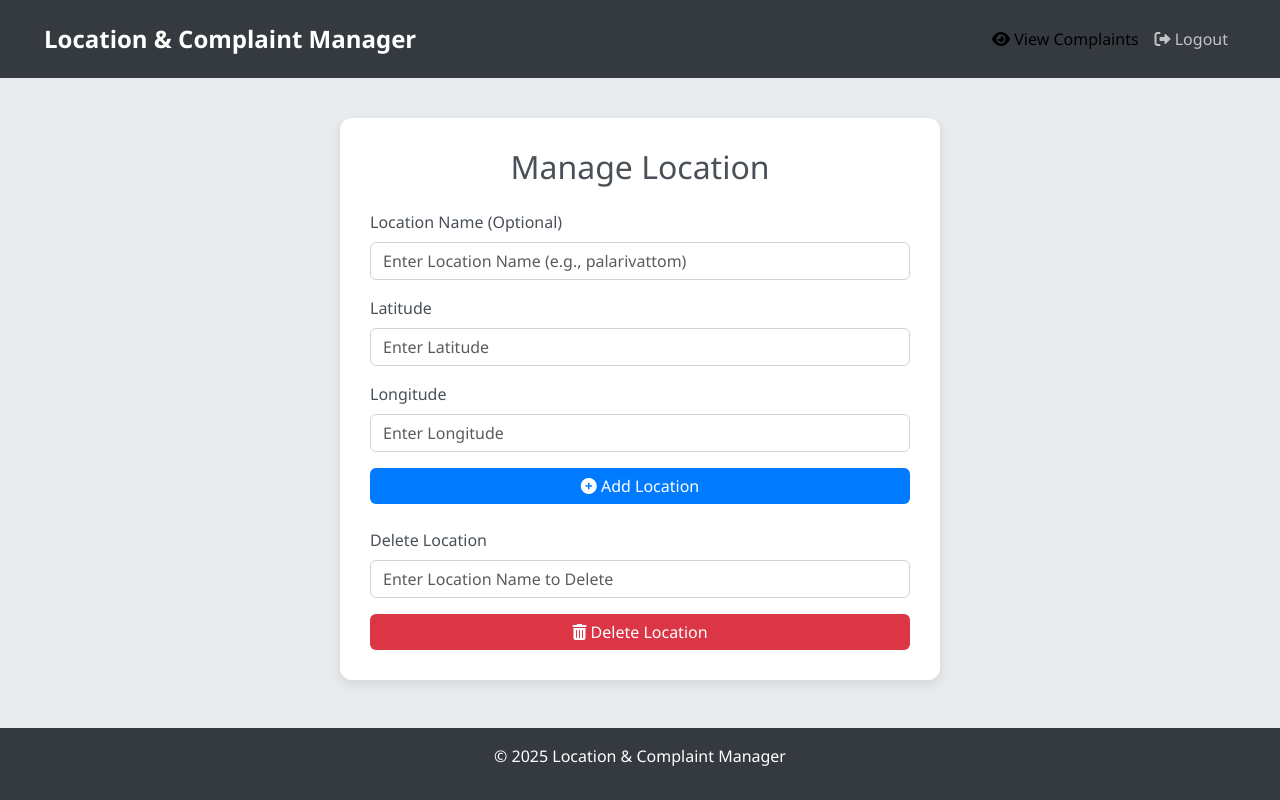
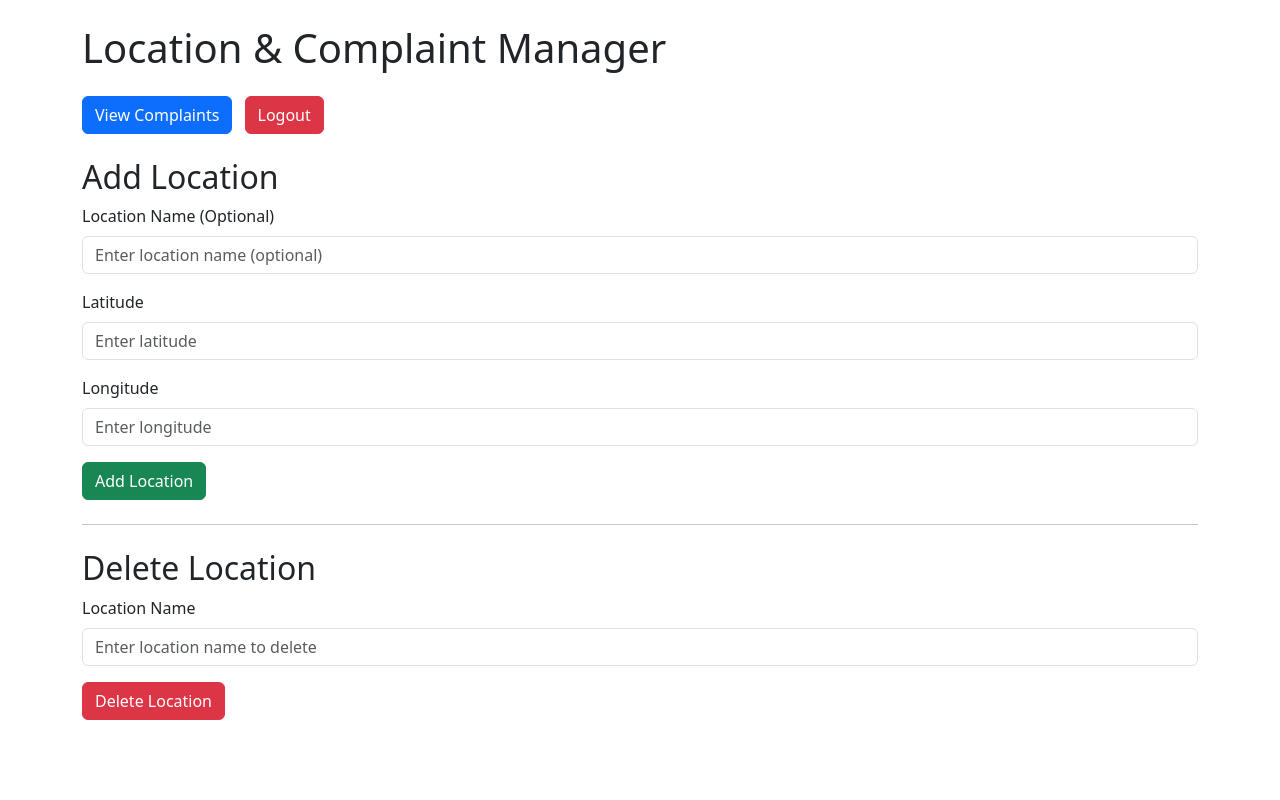
Before and after one commit to SARATH-SANTHOSH/pothHole, a Flask app: page /update_location in a window 1280 px wide. Run offline with Flask 3, Linux system fonts and the light colour scheme; the visitor is signed in with stand-in values (Sample User, id 1).

Commit message:
updated with notoficationt

```diff
--- a/app.py
+++ b/app.py
@@ -1,21 +1,17 @@
 from flask import Flask, render_template, request, redirect, url_for, flash, session
 from firebase_admin import credentials, firestore, initialize_app
 from werkzeug.security import generate_password_hash, check_password_hash
-import uuid
 import os
 import sys
 sys.path.append(os.path.dirname(os.path.abspath(__file__)))
-
 from dotenv import load_dotenv
+import firebase_admin
 
 # Flask app setup
 app = Flask(__name__)
 app.secret_key = 'your_secret_key'
 
 # Firestore setup
-import firebase_admin
-from firebase_admin import credentials
-
 load_dotenv()
 
 cred = credentials.Certificate({
@@ -31,13 +27,14 @@ cred = credentials.Certificate({
     "client_x509_cert_url": os.getenv("FIREBASE_CLIENT_CERT_URL")
 })
 
-firebase_admin.initialize_app(cred)
+if not firebase_admin._apps:
+    firebase_admin.initialize_app(cred)
+
 db = firestore.client()
-users_collection = db.collection('users')  # Firestore collection for user data
-coordinates_collection = db.collection('Coordinates')  # Firestore collection for latitude and longitude
-complaints_collection = db.collection('Complaints')  # Firestore collection for complaints
+users_collection = db.collection('users')
+coordinates_collection = db.collection('Coordinates')
+complaints_collection = db.collection('Complaints')
 
-# Routes
 @app.route('/')
 def landing_page():
     return render_template('landing.html')
@@ -66,21 +63,18 @@ def report_complaint():
 
     return redirect(url_for('landing_page'))
 
-
-
 @app.route('/view_complaints')
 def view_complaints():
     if 'username' not in session:
         return redirect(url_for('admin_login'))
 
-    # Get only unresolved complaints
     complaints_ref = db.collection('Complaints')
     complaints = complaints_ref.where('status', '!=', 'completed').stream()
 
     complaints_list = []
     for complaint in complaints:
         complaint_data = complaint.to_dict()
-        complaint_data['id'] = complaint.id  # Store document ID for marking as completed
+        complaint_data['id'] = complaint.id
         complaints_list.append(complaint_data)
 
     return render_template('complaints.html', complaints=complaints_list)
@@ -104,7 +98,6 @@ def mark_completed():
 
     return redirect(url_for('view_complaints'))
 
-
 @app.route('/admin_login', methods=['GET', 'POST'])
 def admin_login():
     if request.method == 'POST':
@@ -118,8 +111,10 @@ def admin_login():
             return redirect(url_for('update_location'))
         else:
             flash('Invalid username or password', 'danger')
+            return redirect(url_for('landing_page'))  # Redirect to landing page
 
     return render_template('login.html')
+
 
 @app.route('/signup', methods=['GET', 'POST'])
 def signup():
@@ -150,55 +145,46 @@ def update_location():
     }
 
     if request.method == 'POST':
-        # Get the name from the form (if provided)
         name = request.form.get('name')
 
-        # If no name is provided, use the last name from the session
         if not name:
             name = session.get('last_location_name')
-            if not name:
-                flash('Please enter a location name for the first submission.', 'danger')
-                return redirect(url_for('update_location'))
+
+        if not name:
+            flash('Please enter a location name for the first submission.', 'danger')
+            return render_template('update_location.html', form_data=form_data)
 
         latitude = request.form['latitude']
         longitude = request.form['longitude']
 
-        # Check if a document for this name already exists
         name_doc_ref = coordinates_collection.document(name)
         name_doc = name_doc_ref.get()
 
         if name_doc.exists:
-            # If the document exists, get the last suffix and increment it
             last_suffix = name_doc.to_dict().get('last_suffix', 0)
             new_suffix = last_suffix + 1
         else:
-            # If the document doesn't exist, start with suffix 1
             new_suffix = 1
 
-        # Create the new document name with the incremented suffix
         new_doc_name = f"{name}_{new_suffix}"
 
         try:
-            # Create a new document with the unique name
             coordinates_collection.document(new_doc_name).set({
-                'name': new_doc_name,  # Store the full name
+                'name': new_doc_name,
                 'location': f"{latitude},{longitude}"
             })
 
-            # Update the last_suffix for the location name
             name_doc_ref.set({'last_suffix': new_suffix}, merge=True)
-
-            # Store the last used name in the session
             session['last_location_name'] = name
 
             flash(f'Location updated successfully as {new_doc_name}!', 'success')
 
-            # Repopulate form data
             form_data = {
                 'name': name,
                 'latitude': latitude,
                 'longitude': longitude
             }
+
         except Exception as e:
             flash(f'Error: {str(e)}', 'danger')
 
@@ -210,28 +196,25 @@ def delete_location():
         return redirect(url_for('admin_login'))
 
     if request.method == 'POST':
-        name = request.form.get('name')  # Get the name from the form
+        name = request.form.get('name')
 
         if not name:
             flash('Please enter a location name to delete.', 'danger')
             return redirect(url_for('update_location'))
 
         try:
-            # Query Firestore for documents with the given prefix
             docs = coordinates_collection.where('name', '>=', name).where('name', '<=', name + '\uf8ff').stream()
-
-            # Delete all matching documents
             deleted_count = 0
             for doc in docs:
                 doc.reference.delete()
                 deleted_count += 1
 
-            # Also delete the document tracking the last suffix (if it exists)
             name_doc_ref = coordinates_collection.document(name)
             if name_doc_ref.get().exists:
                 name_doc_ref.delete()
 
             flash(f'Successfully deleted {deleted_count} documents with prefix "{name}".', 'success')
+
         except Exception as e:
             flash(f'Error: {str(e)}', 'danger')
 
--- a/templates/update_location.html
+++ b/templates/update_location.html
@@ -3,155 +3,65 @@
 <head>
     <meta charset="UTF-8">
     <meta name="viewport" content="width=device-width, initial-scale=1.0">
-    <title>Manage Locations & Complaints</title>
-    <!-- Font Awesome for icons -->
-    <link rel="stylesheet" href="https://cdnjs.cloudflare.com/ajax/libs/font-awesome/6.0.0-beta3/css/all.min.css">
+    <title>Location & Complaint Manager</title>
     <!-- Bootstrap CSS -->
-    <link href="https://cdn.jsdelivr.net/npm/bootstrap@5.3.0-alpha1/dist/css/bootstrap.min.css" rel="stylesheet">
-    <style>
-        body {
-            background-color: #e9ecef; /* Light gray background */
-            font-family: 'Segoe UI', Tahoma, Geneva, Verdana, sans-serif; /* Modern font */
-            color: #495057; /* Dark gray text */
-            min-height: 100vh; /* Ensure full height */
-            display: flex;
-            flex-direction: column;
-        }
-        .container {
-            background-color: #fff; /* White container */
-            border-radius: 12px; /* Rounded corners */
-            box-shadow: 0 4px 12px rgba(0, 0, 0, 0.1); /* Soft shadow */
-            padding: 30px;
-            width: 100%;
-            max-width: 600px; /* Increased max width */
-            margin: 20px auto; /* Center the container */
-        }
-        .navbar {
-            background-color: #343a40; /* Dark background */
-            color: white;
-            padding: 1rem 2rem;
-            margin-bottom: 20px;
-            border-radius: 0;
-        }
-        .navbar-brand {
-            font-size: 1.5rem;
-            font-weight: bold;
-            color: white !important;
-        }
-        .navbar-nav .nav-link {
-            color: rgba(255, 255, 255, 0.7);
-            transition: color 0.2s;
-        }
-        .navbar-nav .nav-link:hover {
-            color: white;
-        }
-        .btn-primary {
-            background-color: #007bff;
-            border: none;
-            transition: background-color 0.3s ease;
-        }
-        .btn-primary:hover {
-            background-color: #0056b3;
-        }
-        .btn-danger {
-            background-color: #dc3545;
-            border: none;
-            transition: background-color 0.3s ease;
-        }
-        .btn-danger:hover {
-            background-color: #c82333;
-        }
-        .btn-secondary {
-            background-color: #6c757d;
-            border: none;
-            transition: background-color 0.3s ease;
-        }
-        .btn-secondary:hover {
-            background-color: #5a6268;
-        }
-        .form-control {
-            border-radius: 6px;
-            border: 1px solid #ced4da;
-        }
-        .form-control:focus {
-            border-color: #80bdff;
-            box-shadow: 0 0 0 0.2rem rgba(0, 123, 255, 0.25);
-        }
-        footer {
-            background-color: #343a40;
-            color: white;
-            text-align: center;
-            padding: 1rem;
-            margin-top: auto;
-        }
-    </style>
+    <link href="https://cdn.jsdelivr.net/npm/bootstrap@5.3.0-alpha3/dist/css/bootstrap.min.css" rel="stylesheet">
 </head>
 <body>
-    <!-- Navigation Bar -->
-    <nav class="navbar navbar-expand-lg">
-        <div class="container-fluid">
-            <a class="navbar-brand" href="#">Location & Complaint Manager</a>
-            <div class="d-flex">
-                <ul class="navbar-nav me-auto mb-2 mb-lg-0">
-                    <li class="nav-item">
-                        <a class="nav-link active" aria-current="page" href="{{ url_for('view_complaints') }}">
-                            <i class="fas fa-eye"></i> View Complaints
-                        </a>
-                    </li>
-                    <li class="nav-item">
-                        <a class="nav-link" href="/logout">
-                            <i class="fas fa-sign-out-alt"></i> Logout
-                        </a>
-                    </li>
-                </ul>
-            </div>
+    <div class="container mt-4">
+        <!-- Flash Messages -->
+        {% with messages = get_flashed_messages(with_categories=true) %}
+            {% if messages %}
+                <div>
+                    {% for category, message in messages %}
+                        <div class="alert alert-{{ category }} alert-dismissible fade show" role="alert">
+                            {{ message }}
+                            <button type="button" class="btn-close" data-bs-dismiss="alert" aria-label="Close"></button>
+                        </div>
+                    {% endfor %}
+                </div>
+            {% endif %}
+        {% endwith %}
+
+        <h1 class="mb-4">Location & Complaint Manager</h1>
+
+        <!-- Navigation Buttons -->
+        <div class="mb-4">
+            <a href="{{ url_for('view_complaints') }}" class="btn btn-primary me-2">View Complaints</a>
+            <a href="{{ url_for('logout') }}" class="btn btn-danger">Logout</a>
         </div>
-    </nav>
 
-    <!-- Main Container -->
-    <div class="container">
-        <h2 class="text-center mb-4">Manage Location</h2>
-        <!-- Update Location Form -->
+        <!-- Add Location Form -->
+        <h2>Add Location</h2>
         <form method="POST" action="{{ url_for('update_location') }}">
             <div class="mb-3">
                 <label for="name" class="form-label">Location Name (Optional)</label>
-                <input type="text" name="name" id="name" class="form-control" placeholder="Enter Location Name (e.g., palarivattom)" value="{{ form_data.name }}">
+                <input type="text" id="name" name="name" class="form-control" placeholder="Enter location name (optional)" value="{{ form_data.name }}">
             </div>
             <div class="mb-3">
                 <label for="latitude" class="form-label">Latitude</label>
-                <input type="text" name="latitude" id="latitude" class="form-control" placeholder="Enter Latitude" value="{{ form_data.latitude }}" required>
+                <input type="text" id="latitude" name="latitude" class="form-control" placeholder="Enter latitude" value="{{ form_data.latitude }}" required>
             </div>
             <div class="mb-3">
                 <label for="longitude" class="form-label">Longitude</label>
-                <input type="text" name="longitude" id="longitude" class="form-control" placeholder="Enter Longitude" value="{{ form_data.longitude }}" required>
+                <input type="text" id="longitude" name="longitude" class="form-control" placeholder="Enter longitude" value="{{ form_data.longitude }}" required>
             </div>
-            <div class="d-grid">
-                <button type="submit" class="btn btn-primary">
-                    <i class="fas fa-plus-circle"></i> Add Location
-                </button>
-            </div>
+            <button type="submit" class="btn btn-success">Add Location</button>
         </form>
 
         <!-- Delete Location Form -->
-        <form method="POST" action="{{ url_for('delete_location') }}" class="mt-4">
+        <hr class="my-4">
+        <h2>Delete Location</h2>
+        <form method="POST" action="{{ url_for('delete_location') }}">
             <div class="mb-3">
-                <label for="delete_name" class="form-label">Delete Location</label>
-                <input type="text" name="name" id="delete_name" class="form-control" placeholder="Enter Location Name to Delete" required>
+                <label for="delete-name" class="form-label">Location Name</label>
+                <input type="text" id="delete-name" name="name" class="form-control" placeholder="Enter location name to delete">
             </div>
-            <div class="d-grid">
-                <button type="submit" class="btn btn-danger">
-                    <i class="fas fa-trash-alt"></i> Delete Location
-                </button>
-            </div>
+            <button type="submit" class="btn btn-danger">Delete Location</button>
         </form>
     </div>
 
-    <!-- Footer -->
-    <footer class="mt-auto">
-        <p>&copy; 2025 Location & Complaint Manager</p>
-    </footer>
-
-    <!-- Bootstrap JavaScript Bundle with Popper -->
-    <script src="https://cdn.jsdelivr.net/npm/bootstrap@5.3.0-alpha1/dist/js/bootstrap.bundle.min.js"></script>
+    <!-- Bootstrap JS (for dismissible alerts) -->
+    <script src="https://cdn.jsdelivr.net/npm/bootstrap@5.3.0-alpha3/dist/js/bootstrap.bundle.min.js"></script>
 </body>
 </html>
```
Also changed, not shown: templates/landing.html (+27 -87 lines).
